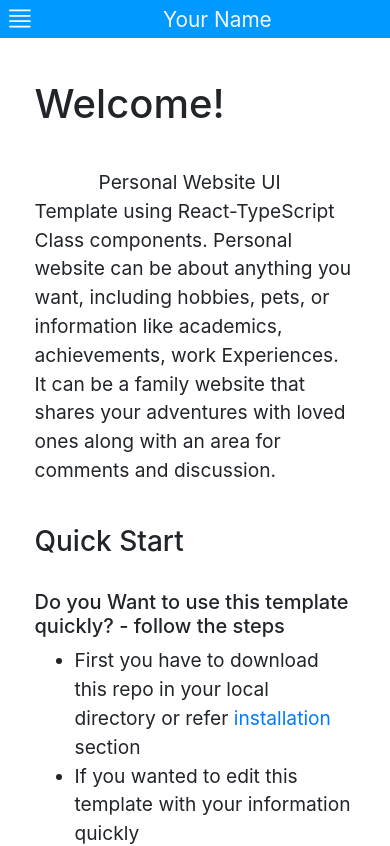
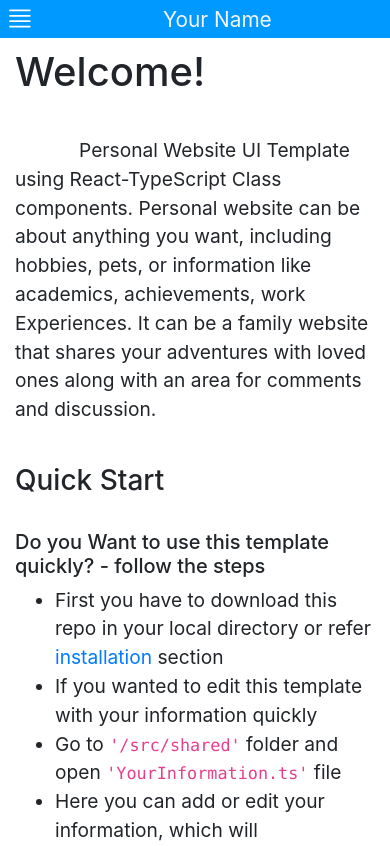
Before and after one commit to Sayan3990/Personal-Website-Template, a React (Create React App) app: page / in a window 390 px wide. Shown: the top 846 px of the page. Built offline with nearby package versions, Linux system fonts and the light colour scheme.

Commit message:
UI Improvement better responsiveness

```diff
--- a/src/App.css
+++ b/src/App.css
@@ -147,15 +147,24 @@ body {
     opacity: 1;
 }
 /* Renders Page Container */
-.main-container {
+.main-container, .main-container-2  {
     position: relative;
-    left: 3.7rem;
+    padding: 0;
     z-index: 10;
     left: 0;
     top: 0;
-    width: 90%;
-    margin: 0 5%;
+    width: 100%;
+    margin: 0;
     transition-duration: 0.5s;
+}
+
+.main-container-2 {
+    width: 100%;
+    transition-duration: 0.5s;
+}
+
+.container {
+    width: 100%;
 }
 /* Personal Information Page */
 #main-banner-h1 {
@@ -229,4 +238,7 @@ p {
         width: 160px;
         display: flex;
     }
+    .container-foot {
+        margin-top: 5rem;
+    }
 }
--- a/src/App.tsx
+++ b/src/App.tsx
@@ -21,6 +21,7 @@ interface INITIAL_STATE {
   selectedElement: number,
   isSideNavBarVisible: boolean,
   isUpperNavBarVisible: boolean
+  mode: boolean
 }
 
 // App Class Components
@@ -32,13 +33,16 @@ class App extends Component {
       this.handleSideNavBar = this.handleSideNavBar.bind(this);
       this.handleUpperNavBar = this.handleUpperNavBar.bind(this);
       this.setRenderedPage = this.setRenderedPage.bind(this);
+      this.updateWidthAndHeight = this.updateWidthAndHeight.bind(this);
+      window.addEventListener('resize', this.updateWidthAndHeight);
   }
 
   // Initializing state
   state: INITIAL_STATE = {
     selectedElement: -1,
     isSideNavBarVisible: true,
-    isUpperNavBarVisible: false
+    isUpperNavBarVisible: false,
+    mode: !(window.innerWidth <= 900)
   }
 
   // set rendered page id according to index for Side Nav Bar
@@ -68,6 +72,15 @@ class App extends Component {
     this.setState({
       isUpperNavBarVisible: !this.state.isUpperNavBarVisible,
     })
+  }
+
+  // Getting Window Width
+  updateWidthAndHeight() {
+    if (window.innerWidth <= 900) {
+      this.setState({ mode: false })
+    } else {
+      this.setState({ mode: true })
+    }
   }
 
   // Render function
@@ -178,15 +191,22 @@ class App extends Component {
             </nav>
           </div>
           {/* Rendering Selected Page */}
-          <div className="main-container"
-            style={{ left: width, width: "calc(90% - " + width + ")" }}>
-            {
-              getSelectedPage(this.state.selectedElement)
-            }
-          </div>
-          <br />
-          <br />
-          <hr />
+          {
+            this.state.mode?
+            <div className="main-container"
+              style={{ left: width, width: "calc(100% - " + width + ")" }}>
+              {
+                getSelectedPage(this.state.selectedElement)
+              }
+            </div>
+            :
+            <div className="main-container-2"
+              style={{ left: "0", width: "100%" }}>
+              {
+                getSelectedPage(this.state.selectedElement)
+              }
+            </div>
+          }
         </>
       )
   }
```
